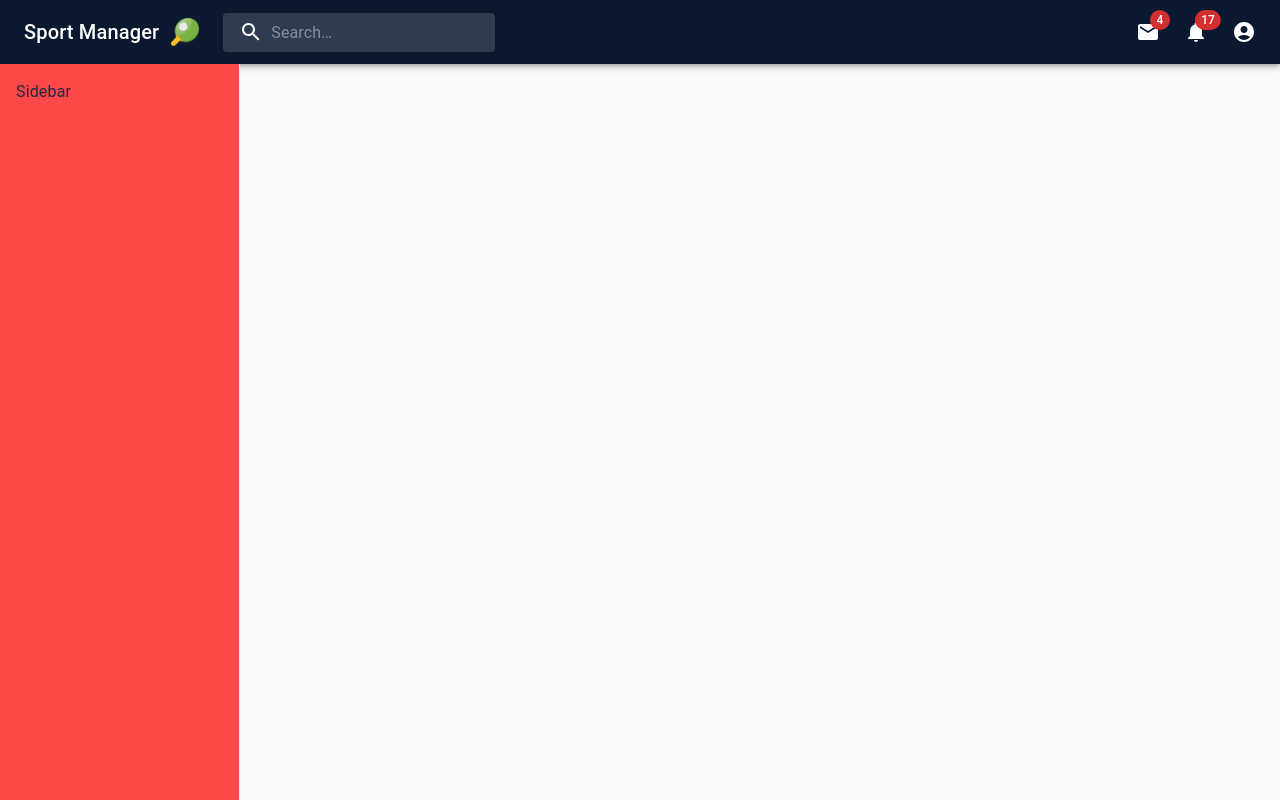
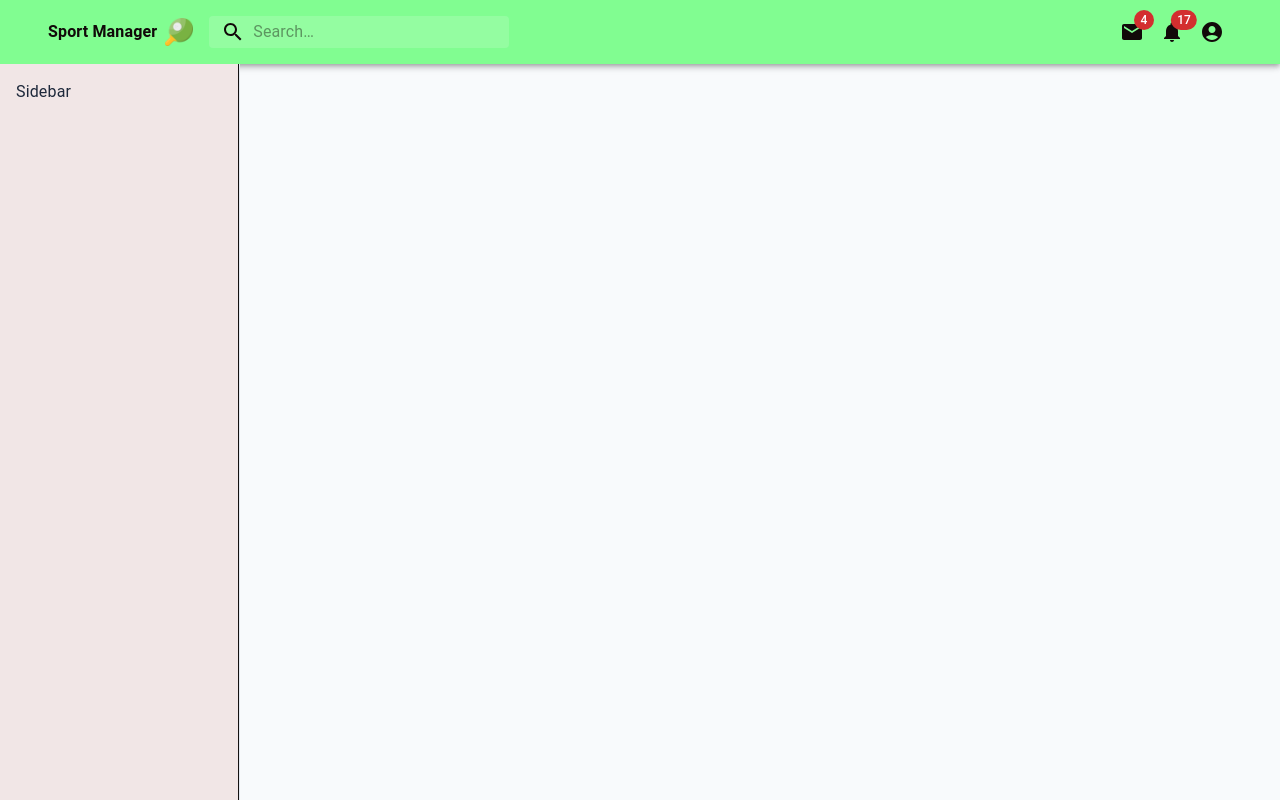
Before and after one commit to daninla/sport-manager, a React (Vite) app: page / in a window 1280 px wide. Built offline with nearby package versions, Linux system fonts and the light colour scheme.

Commit message:
refac: material code

```diff
--- a/src/shared/config/theme.js
+++ b/src/shared/config/theme.js
@@ -3,8 +3,8 @@ import { createTheme } from '@mui/material/styles';
 export const theme = createTheme({
   palette: {
     primary: {
-      main: '#0A192F',
-      contrastText: '#ffffff',
+      main: '#81fd91',
+      contrastText: '#110909',
     },
     secondary: {
       main: '#FB8C00',
--- a/src/widgets/Header/Header.jsx
+++ b/src/widgets/Header/Header.jsx
@@ -1,197 +1,136 @@
-import * as React from 'react';
-import AccountCircle from '@mui/icons-material/AccountCircle';
-import MailIcon from '@mui/icons-material/Mail';
-import MoreIcon from '@mui/icons-material/MoreVert';
-import NotificationsIcon from '@mui/icons-material/Notifications';
-import SearchIcon from '@mui/icons-material/Search';
-import AppBar from '@mui/material/AppBar';
-import Badge from '@mui/material/Badge';
-import Box from '@mui/material/Box';
-import Container from '@mui/material/Container';
-import IconButton from '@mui/material/IconButton';
-import InputBase from '@mui/material/InputBase';
-import Menu from '@mui/material/Menu';
-import MenuItem from '@mui/material/MenuItem';
-import { alpha, styled } from '@mui/material/styles';
-import Toolbar from '@mui/material/Toolbar';
-import Typography from '@mui/material/Typography';
+import { useState } from 'react';
+import {
+  AccountCircle,
+  Mail as MailIcon,
+  MoreVert as MoreIcon,
+  Notifications as NotificationsIcon,
+  Search as SearchIcon,
+} from '@mui/icons-material';
+import {
+  AppBar,
+  Badge,
+  Box,
+  Container,
+  IconButton,
+  InputBase,
+  Menu,
+  MenuItem,
+  Toolbar,
+} from '@mui/material';
+import { alpha } from '@mui/material/styles';
 
 import sportIcon from './assets/icons/ping-pong.png';
 
-const Search = styled('div')(({ theme }) => ({
-  position: 'relative',
-  borderRadius: theme.shape.borderRadius,
-  backgroundColor: alpha(theme.palette.common.white, 0.15),
-  '&:hover': {
-    backgroundColor: alpha(theme.palette.common.white, 0.25),
-  },
-  marginRight: theme.spacing(2),
-  width: '100%',
-  [theme.breakpoints.up('sm')]: {
-    width: 'auto',
-  },
-}));
+function Header() {
+  const [anchorEl, setAnchorEl] = useState(null);
 
-const SearchIconWrapper = styled('div')(({ theme }) => ({
-  padding: theme.spacing(0, 2),
-  height: '100%',
-  position: 'absolute',
-  pointerEvents: 'none',
-  display: 'flex',
-  alignItems: 'center',
-  justifyContent: 'center',
-}));
+  const isMenuOpen = Boolean(anchorEl);
 
-const StyledInputBase = styled(InputBase)(({ theme }) => ({
-  color: 'inherit',
-  '& .MuiInputBase-input': {
-    padding: theme.spacing(1, 1, 1, 0),
-    paddingLeft: `calc(1em + ${theme.spacing(4)})`,
-    transition: theme.transitions.create('width'),
-    width: '100%',
-    [theme.breakpoints.up('md')]: {
-      width: '24ch',
-    },
-  },
-}));
-
-function Header() {
-  const [mobileMoreAnchorEl, setMobileMoreAnchorEl] = React.useState(null);
-  const isMobileMenuOpen = Boolean(mobileMoreAnchorEl);
-
-  const handleMobileMenuClose = () => {
-    setMobileMoreAnchorEl(null);
+  const handleMenuOpen = (event) => {
+    setAnchorEl(event.currentTarget);
   };
 
-  const handleMobileMenuOpen = (event) => {
-    setMobileMoreAnchorEl(event.currentTarget);
+  const handleMenuClose = () => {
+    setAnchorEl(null);
   };
 
-  const handleProfileClick = () => {};
+  return (
+    <AppBar position="static">
+      <Container maxWidth="xl">
+        <Toolbar sx={{ px: { xs: 2, sm: 3 }, gap: 2 }}>
+          {/* Logo */}
+          <Box
+            sx={{
+              display: { xs: 'none', sm: 'flex' },
+              alignItems: 'center',
+              gap: 1,
+              fontWeight: 'bold',
+            }}
+          >
+            Sport Manager
+            <Box
+              component="img"
+              src={sportIcon}
+              alt="Sport Manager"
+              sx={{ width: 28, height: 28 }}
+            />
+          </Box>
 
-  const mobileMenuId = 'primary-search-account-menu-mobile';
-  const renderMobileMenu = (
-    <Menu
-      anchorEl={mobileMoreAnchorEl}
-      anchorOrigin={{ vertical: 'top', horizontal: 'right' }}
-      id={mobileMenuId}
-      keepMounted
-      transformOrigin={{ vertical: 'top', horizontal: 'right' }}
-      open={isMobileMenuOpen}
-      onClose={handleMobileMenuClose}
+          {/* Search */}
+          <Box
+            sx={{
+              display: { xs: 'none', sm: 'flex' },
+              alignItems: 'center',
+              width: { sm: 200, md: 300 },
+              px: 1.5,
+              borderRadius: 1,
+              bgcolor: (theme) => alpha(theme.palette.common.white, 0.15),
+              '&:hover': {
+                bgcolor: (theme) => alpha(theme.palette.common.white, 0.25),
+              },
+            }}
           >
-      <MenuItem>
-        <IconButton size="large" aria-label="show 4 new mails" color="inherit">
+            <SearchIcon />
+
+            <InputBase
+              placeholder="Search…"
+              sx={{
+                ml: 1,
+                flex: 1,
+                color: 'inherit',
+              }}
+            />
+          </Box>
+
+          <Box sx={{ flexGrow: 1 }} />
+
+          {/* Desktop actions */}
+          <Box sx={{ display: { xs: 'none', md: 'flex' } }}>
+            <IconButton color="inherit">
               <Badge badgeContent={4} color="error">
                 <MailIcon />
               </Badge>
             </IconButton>
-        <p>Messages</p>
-      </MenuItem>
-      <MenuItem>
-        <IconButton
-          size="large"
-          aria-label="show 17 new notifications"
-          color="inherit"
-        >
+
+            <IconButton color="inherit">
               <Badge badgeContent={17} color="error">
                 <NotificationsIcon />
               </Badge>
             </IconButton>
-        <p>Notifications</p>
-      </MenuItem>
-      <MenuItem onClick={handleProfileClick}>
-        <IconButton size="large" color="inherit">
-          <AccountCircle />
-        </IconButton>
-        <p>Profile</p>
-      </MenuItem>
-    </Menu>
-  );
 
-  return (
-    <Box sx={{ flexGrow: 1 }}>
-      <AppBar position="static">
-        <Container maxWidth="xl" disableGutters>
-          <Toolbar sx={{ px: { xs: 2, sm: 3 } }}>
-            <Box
-              sx={{
-                display: { xs: 'none', sm: 'flex' },
-                alignItems: 'center',
-                gap: 1.5,
-                mr: 3,
-              }}
-            >
-              <Typography variant="h6" noWrap component="div">
-                Sport Manager
-              </Typography>
-              <Box
-                component="img"
-                src={sportIcon}
-                alt="Sport Manager Logo"
-                sx={{ width: 28, height: 28, objectFit: 'contain' }}
-              />
-            </Box>
-
-            <Search>
-              <SearchIconWrapper>
-                <SearchIcon />
-              </SearchIconWrapper>
-              <StyledInputBase
-                placeholder="Search…"
-                inputProps={{ 'aria-label': 'search' }}
-              />
-            </Search>
-
-            <Box sx={{ flexGrow: 1 }} />
-
-            <Box sx={{ display: { xs: 'none', md: 'flex' } }}>
-              <IconButton
-                size="large"
-                aria-label="show 4 new mails"
-                color="inherit"
-              >
-                <Badge badgeContent={4} color="error">
-                  <MailIcon />
-                </Badge>
-              </IconButton>
-              <IconButton
-                size="large"
-                aria-label="show 17 new notifications"
-                color="inherit"
-              >
-                <Badge badgeContent={17} color="error">
-                  <NotificationsIcon />
-                </Badge>
-              </IconButton>
-              <IconButton
-                size="large"
-                edge="end"
-                aria-label="account of current user"
-                onClick={handleProfileClick}
-                color="inherit"
-              >
+            <IconButton color="inherit">
               <AccountCircle />
             </IconButton>
           </Box>
 
-            <Box sx={{ display: { xs: 'flex', md: 'none' } }}>
+          {/* Mobile menu */}
           <IconButton
-                size="large"
-                aria-label="show more"
-                aria-controls={mobileMenuId}
-                aria-haspopup="true"
-                onClick={handleMobileMenuOpen}
             color="inherit"
+            sx={{ display: { xs: 'flex', md: 'none' } }}
+            onClick={handleMenuOpen}
           >
             <MoreIcon />
           </IconButton>
-            </Box>
+
+          <Menu anchorEl={anchorEl} open={isMenuOpen} onClose={handleMenuClose}>
+            <MenuItem onClick={handleMenuClose}>
+              <MailIcon sx={{ mr: 1 }} />
+              Messages
+            </MenuItem>
+
+            <MenuItem onClick={handleMenuClose}>
+              <NotificationsIcon sx={{ mr: 1 }} />
+              Notifications
+            </MenuItem>
+
+            <MenuItem onClick={handleMenuClose}>
+              <AccountCircle sx={{ mr: 1 }} />
+              Profile
+            </MenuItem>
+          </Menu>
         </Toolbar>
       </Container>
     </AppBar>
-      {renderMobileMenu}
-    </Box>
   );
 }
 
--- a/src/widgets/Sidebar/Sidebar.module.css
+++ b/src/widgets/Sidebar/Sidebar.module.css
@@ -1,6 +1,7 @@
 .sidebar {
   height: 100%;
   width: 100%;
-  background-color: #ff4949; /* Поставил белый вместо chocolate, но можете вернуть любой */
+  background-color: #f1e6e6;
+  border-right: 1px solid #131111;
   padding: 16px;
 }
```
Lines whose indentation alone changed are shown as unchanged.
